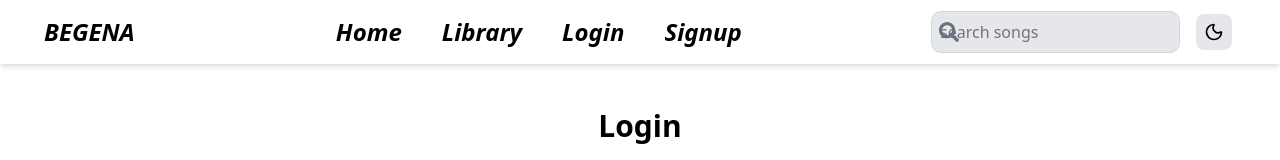
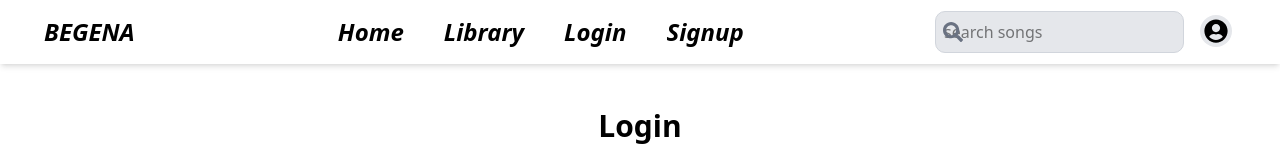
Before and after one commit to leulmesfin116/Begena, a React (Vite) app in the folder front-end/begena-prj/: page /Login in a window 1280 px wide. Shown: the top 160 px of the page. Built offline with nearby package versions, Linux system fonts and the light colour scheme.

Commit message:
implemnting login

```diff
--- a/front-end/begena-prj/src/App.jsx
+++ b/front-end/begena-prj/src/App.jsx
@@ -1,4 +1,4 @@
-import React, { useState } from "react";
+import React, { useState, useEffect } from "react";
 import { Home } from "./pages/Home.jsx";
 import { Library } from "./pages/Library.jsx";
 import { Login } from "./pages/Login.jsx";
@@ -9,16 +9,48 @@ import { Playlist } from "./pages/Playlist.jsx";
 import { LofiMusic } from "./pages/LofiMusic.jsx";
 import { Favourite } from "./pages/Favourite.jsx";
 import { Recent } from "./pages/Recent.jsx";
-import { Link, Route, Routes } from "react-router-dom";
-import { FaSearch } from "react-icons/fa";
+import { Link, Route, Routes, useNavigate } from "react-router-dom";
+import { FaSearch, FaUserCircle } from "react-icons/fa";
 import { Moon, Sun, Menu, X } from "lucide-react";
 import { useTheme } from "./ThemeContext.jsx";
+
 function App() {
   const { isDarkMode, toggleTheme } = useTheme();
   const [isMenuOpen, setIsMenuOpen] = useState(false);
+  const [isLoggedIn, setIsLoggedIn] = useState(
+    Boolean(localStorage.getItem("token")),
+  );
+  const [showUserMenu, setShowUserMenu] = useState(false);
+  const navigate = useNavigate();
+
+  // keep login state in sync with other tabs
+  useEffect(() => {
+    const handleStorage = () => {
+      setIsLoggedIn(Boolean(localStorage.getItem("token")));
+    };
+    window.addEventListener("storage", handleStorage);
+    return () => window.removeEventListener("storage", handleStorage);
+  }, []);
+
   // handling searches
   const [search, setSearch] = useState();
   function handleSearch() {}
+
+  const handleUserIcon = () => {
+    if (!isLoggedIn) {
+      navigate("/Login");
+    } else {
+      setShowUserMenu((prev) => !prev);
+    }
+  };
+
+  const handleLogout = () => {
+    localStorage.removeItem("token");
+    setIsLoggedIn(false);
+    setShowUserMenu(false);
+    navigate("/Login");
+  };
+
   return (
     <>
       <nav className="bg-white dark:bg-gray-900 shadow-md">
@@ -36,12 +68,16 @@ function App() {
               <Link className="nav" to="/Library">
                 Library
               </Link>
+              {!isLoggedIn && (
+                <>
                   <Link className="nav" to="/Login">
                     Login
                   </Link>
                   <Link className="nav" to="/signup">
                     Signup
                   </Link>
+                </>
+              )}
             </div>
             <div className="flex items-center space-x-1 sm:space-x-2 md:space-x-4">
               <div className="relative">
@@ -54,16 +90,36 @@ function App() {
                 />
                 <FaSearch className="absolute left-1 sm:left-2 top-1/2 -translate-y-1/2 text-gray-500 dark:text-gray-300 w-3 h-3 sm:w-4 sm:h-4 md:w-5 md:h-5" />
               </div>
+
+              {/* user icon with dropdown */}
+              <div className="relative">
                 <button
-                onClick={toggleTheme}
-                className="p-1 sm:p-2 rounded-md bg-gray-200 dark:bg-gray-700 text-black dark:text-white hover:bg-gray-300 dark:hover:bg-gray-600 transition-colors"
+                  onClick={handleUserIcon}
+                  className="p-1 rounded-full bg-gray-200 dark:bg-gray-700 text-black dark:text-white hover:bg-gray-300 dark:hover:bg-gray-600 transition-colors"
                 >
-                {isDarkMode ? (
-                  <Sun size={16} className="w-4 h-4 sm:w-5 sm:h-5" />
+                  <FaUserCircle className="w-6 h-6" />
+                </button>
+                {showUserMenu && (
+                  <div className="absolute right-0 mt-2 w-36 bg-white dark:bg-gray-800 shadow-lg rounded-md z-10">
+                    {isLoggedIn ? (
+                      <button
+                        onClick={handleLogout}
+                        className="block w-full text-left px-4 py-2 text-sm hover:bg-gray-100 dark:hover:bg-gray-700"
+                      >
+                        Logout
+                      </button>
                     ) : (
-                  <Moon size={16} className="w-4 h-4 sm:w-5 sm:h-5" />
+                      <Link
+                        to="/Login"
+                        className="block px-4 py-2 text-sm hover:bg-gray-100 dark:hover:bg-gray-700"
+                      >
+                        Login
+                      </Link>
                     )}
-              </button>
+                  </div>
+                )}
+              </div>
+
               <button
                 onClick={() => setIsMenuOpen(!isMenuOpen)}
                 className="md:hidden p-1 sm:p-2 rounded-md bg-gray-200 dark:bg-gray-700 text-black dark:text-white hover:bg-gray-300 dark:hover:bg-gray-600 transition-colors"
@@ -93,6 +149,8 @@ function App() {
                 >
                   Library
                 </Link>
+                {!isLoggedIn && (
+                  <>
                     <Link
                       className="nav block px-3 py-2"
                       to="/Login"
@@ -107,6 +165,8 @@ function App() {
                     >
                       Signup
                     </Link>
+                  </>
+                )}
               </div>
             </div>
           )}
--- a/front-end/begena-prj/src/api/auth.js
+++ b/front-end/begena-prj/src/api/auth.js
@@ -15,4 +15,3 @@ export async function loginUser(email, password) {
     return { message: error?.message || "Login error" };
   }
 }
-export const logUser = loginUser;
--- a/front-end/begena-prj/src/pages/Login.jsx
+++ b/front-end/begena-prj/src/pages/Login.jsx
@@ -1,19 +1,20 @@
 import { Link } from "react-router-dom";
 import { useState } from "react";
 import { loginUser } from "../api/auth.js"; // make sure this file exists
+import { useNavigate } from "react-router-dom";
 
 export function Login() {
   const [email, setEmail] = useState("");
   const [password, setPassword] = useState("");
   const [message, setMessage] = useState("");
-
+  const navigate = useNavigate();
   const handleLogin = async (e) => {
     e.preventDefault();
     const data = await loginUser(email, password);
 
     if (data.token) {
       localStorage.setItem("token", data.token);
-      setMessage("Login successful!");
+      navigate("/");
     } else {
       setMessage("Login failed: " + data.message);
     }
```
Lines whose indentation alone changed are shown as unchanged.
